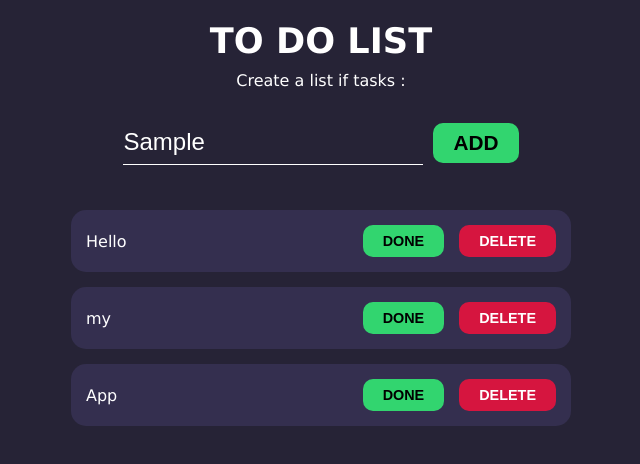
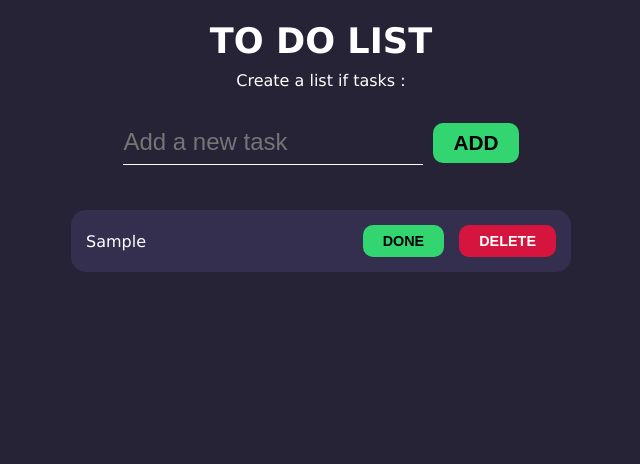
Before and after one commit to GorbachyovKS/ProjectFirst-on-Vue, a Vue app: page / in a window 1280 px wide. Both pictures are taken after typing "Sample" into the empty fields and a click on the button "ADD". Shown: the top 464 px of the page, without its empty margins (319-959 px from the left). Built offline with nearby package versions, Linux system fonts and the light colour scheme.

Commit message:
buildTodo

```diff
--- a/src/App.vue
+++ b/src/App.vue
@@ -2,7 +2,7 @@
   <div class="wrapper">
     <my-header></my-header>
     <my-form @add="addTodo"></my-form>
-    <my-todos></my-todos>
+    <my-todos :todos="todos"></my-todos>
   </div>
 </template>
 
@@ -16,9 +16,14 @@ export default {
     MyForm,
     MyTodos,
   },
+  data() {
+    return {
+      todos: [],
+    };
+  },
   methods: {
     addTodo(todo) {
-      console.log(todo);
+      this.todos.push(todo);
     },
   },
 };
--- a/src/components/MyForm.vue
+++ b/src/components/MyForm.vue
@@ -3,7 +3,7 @@
     <form class="form">
       <p>Create a list if tasks :</p>
       <div>
-        <my-input v-model="todo.name"></my-input>
+        <my-input v-model="todo.name" placeholder="Add a new task"></my-input>
         <my-button class="button-form" @click.prevent="addTodo">Add</my-button>
       </div>
     </form>
@@ -21,11 +21,13 @@ export default {
   },
   methods: {
     addTodo() {
-      this.todo.id = Date.now();
-      this.$emit("add", this.todo);
-      this.todo = {
-        name: "",
-      };
+      if (this.todo.name) {
+        this.todo.id = Date.now();
+        this.$emit("add", this.todo);
+        this.todo = {
+          name: "",
+        };
+      }
     },
   },
 };
--- /dev/null
+++ b/src/components/MyTodo.vue
@@ -0,0 +1,41 @@
+<template>
+  <div class="todos">
+    <div>{{ todo.name }}</div>
+    <div class="buttons">
+      <my-button class="btn-done btn-todos">Done</my-button>
+      <my-button class="btn-delete btn-todos">Delete</my-button>
+    </div>
+  </div>
+</template>
+
+<script>
+export default {
+  props: {
+    todo: {
+      type: Object,
+      required: true,
+    },
+  },
+};
+</script>
+
+<style scoped>
+.btn-done {
+  background-color: #32d56f;
+}
+
+.btn-delete {
+  background-color: #d6153f;
+  color: #fff;
+}
+
+.btn-todos {
+  font-size: 0.9rem;
+  font-weight: 600;
+}
+
+.buttons {
+  display: flex;
+  gap: 15px;
+}
+</style>
--- a/src/components/MyTodos.vue
+++ b/src/components/MyTodos.vue
@@ -1,31 +1,18 @@
 <template>
   <div class="my-todos">
-    <div class="todos" v-for="todo in todos" :key="todo.id">
-      <div>{{ todo.name }}</div>
-      <div class="buttons">
-        <my-button class="btn-done btn-todos">Done</my-button>
-        <my-button class="btn-delete btn-todos">Delete</my-button>
-      </div>
-    </div>
+    <my-todo v-for="todo in todos" :key="todo.id" :todo="todo"></my-todo>
   </div>
 </template>
 
 <script>
+import MyTodo from "./MyTodo.vue";
 export default {
+  components: { MyTodo },
   props: {
     todos: {
       type: Array,
       required: true,
     },
-  },
-  data() {
-    return {
-      todos: [
-        { id: 1, name: "Hello" },
-        { id: 2, name: "my" },
-        { id: 3, name: "App" },
-      ],
-    };
   },
 };
 </script>
@@ -43,22 +30,4 @@ export default {
   border-radius: 15px;
   margin: 15px 0;
 }
-.btn-done {
-  background-color: #32d56f;
-}
-
-.btn-delete {
-  background-color: #d6153f;
-  color: #fff;
-}
-
-.btn-todos {
-  font-size: 0.9rem;
-  font-weight: 600;
-}
-
-.buttons {
-  display: flex;
-  gap: 15px;
-}
 </style>
--- a/src/components/UI/MyInput.vue
+++ b/src/components/UI/MyInput.vue
@@ -1,15 +1,18 @@
 <template>
-  <input
-    v-model="todo"
-    type="text"
-    placeholder="Add a new task"
-    class="input"
-  />
+  <input :value="modelValue" @input="updateInput" type="text" class="input" />
 </template>
 
 <script>
 export default {
   name: "my-input",
+  props: {
+    modelValue: [String, Number],
+  },
+  methods: {
+    updateInput(event) {
+      this.$emit("update:modelValue", event.target.value);
+    },
+  },
 };
 </script>
 
```
